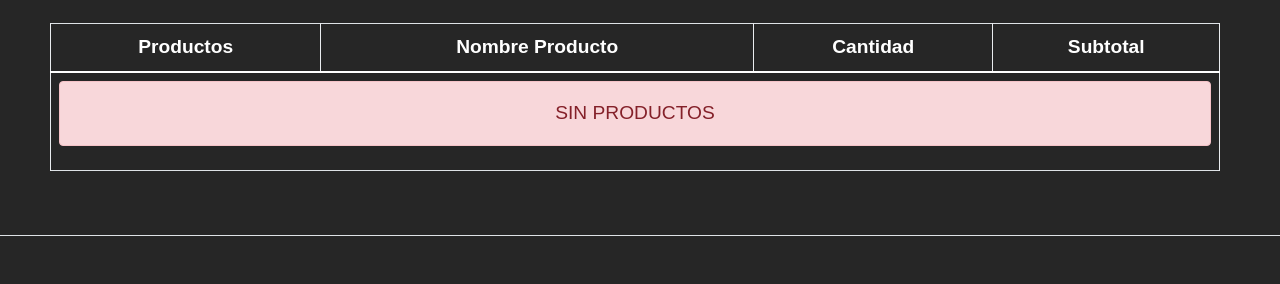
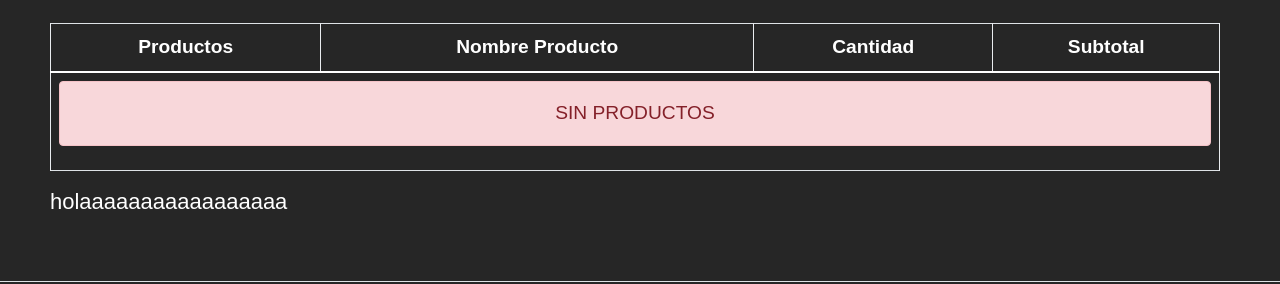
Before and after one commit to yenife048/MountainBurger, a Django app: page /car/ in a window 1280 px wide. Shown: the part 474-758 px from the top of the page. Run offline with Django 3.2, Linux system fonts and the light colour scheme; some libraries are stand-ins or nearby versions; some web fonts are replaced.

Commit message:
add change

```diff
--- a/productos/templates/carro/widget.html
+++ b/productos/templates/carro/widget.html
@@ -60,4 +60,5 @@
 {% if request.session.carro.items %}
 <p class="p_total">Total a pagar = $ {{importe_total_carro|floatformat:3}}</p>
 {% endif %}
+<p>holaaaaaaaaaaaaaaaaa</p>
 </div>
```
